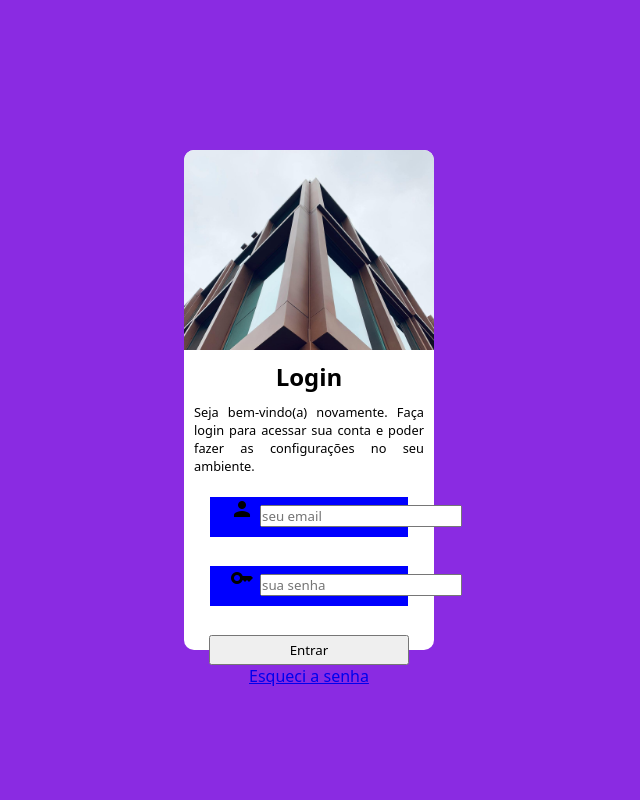
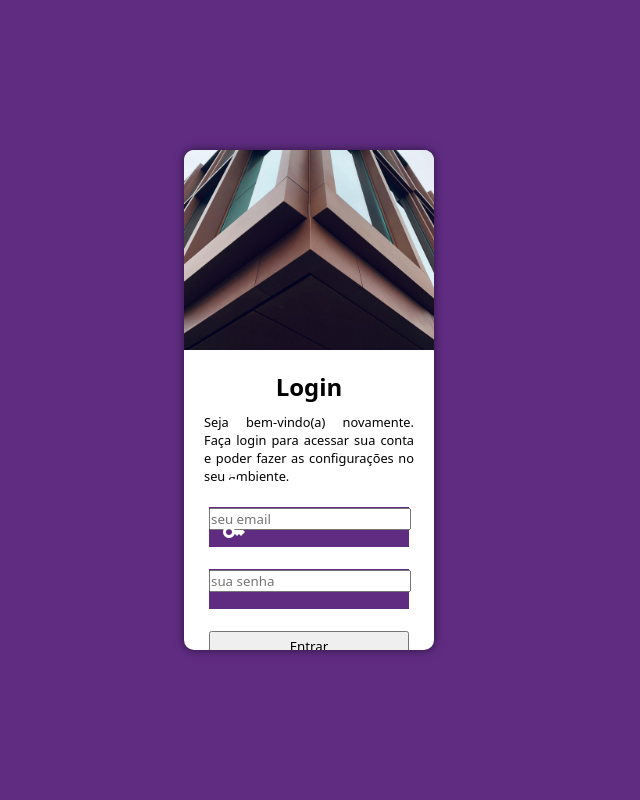
Before and after one commit to debizinha-santos/HTML-CSS, a PHP site: page / in a window 1280 px wide. Shown: the whole page, without its empty margins (331-971 px from the left). Run offline with PHP 8.4, Linux system fonts and the light colour scheme.

Commit message:
melhorei os campos de email

```diff
--- a/1602-login/estilos/style.css
+++ b/1602-login/estilos/style.css
@@ -1,4 +1,8 @@
 @charset "UTF-8";
+
+/* Paleta de cores que serão usadas
+    Verde: #49a09d
+    Lilás: #5f2c82*/
 
 * {
     margin: 0px;
@@ -7,39 +11,46 @@
     box-sizing: border-box;
 }
 
-body {
-    background-color: blueviolet;
+body, html {
+    background-color: #5f2c82;
+    height: 100vh;
+    width: 100vw;
 
 }
 
 main {
     position: relative;
     height: 100vh;
-    width:100vw;
+    width: 100vw;
 }
 
 section {
-    position: absolute;
-    top: 50%;
-    left: 50%;
-    transform: translate(-50%, -50%);
-
     width: 250px;
     height: 500px;
     background-color: white;
     border-radius: 10px;
     text-align: center;
+    overflow: hidden;
+    box-shadow: 0px 0px 10px rgba(0, 0, 0, 0.548);
 
+    position: absolute;
+    top: 50%;
+    left: 50%;
+
+    transform: translate(-50%, -50%);
+}
+
+#imagem {
+    display: block;
+    background: url(../imagens/pexels-david-underland-3523621.jpg) no-repeat left bottom;
+    background-size: cover;
+    height: 200px;
 
 }
 
-#imagem {
-    background-image: url(../imagens/pexels-david-underland-3523621.jpg);
-    width: 250px;
-    height: 200px;
-    background-size: cover;
-    border-top-left-radius: 10px;
-    border-top-right-radius: 10px;
+#formulario {
+    display: block;
+    padding: 10px;
 }
 
 form legend {
@@ -49,20 +60,34 @@
     padding: 10px;
 }
 
-p {
+form p {
     text-align: justify;
     padding: 0px 10px;
     font-size: 0.8em;
 }
 
-span {
-    background-color: blue;
-    width: 198px;
+.dados {
+    display: block;
+    margin: auto;
+    background-color: #5f2c82;
+    width: 200px;
     height: 40px;
-    padding: 0px 20px;
-    margin-bottom: 7px;
-    text-align: left;
+    text-align: center;
 
+}
+
+#person {
+    position: absolute;
+    top: 315px;
+    left: 38px;
+    color: white;
+}
+
+#key {
+    position: absolute;
+    top: 370px;
+    left: 38px;
+    color: white;
 }
 
 #entrar {
--- a/1602-login/index.html
+++ b/1602-login/index.html
@@ -18,17 +18,15 @@
                     <legend><strong>Login</strong></legend>
                     <p>Seja bem-vindo(a) novamente. Faça login para acessar sua conta e poder fazer as configurações no seu ambiente.</p>
                     <br>
-                    <div>
-                        <span class="material-icons">person
-                            <input type="email" name="email" id="iemail" required placeholder="seu email">
-                        </span>
+                    <div class="dados">
+                        <span id="person" class="material-icons">person</span>
+                        <input type="email" name="email" id="iemail" required placeholder="seu email">
                     </div>
 
                     <br>
-                    <div>
-                        <span class="material-icons">key
-                            <input type="password" name="pass" id="ipass" required placeholder="sua senha">
-                        </span>
+                    <div class="dados">
+                        <span id="key" class="material-icons">key</span>
+                        <input type="password" name="pass" id="ipass" required placeholder="sua senha">
                     </div>
 
                     <br>
```
